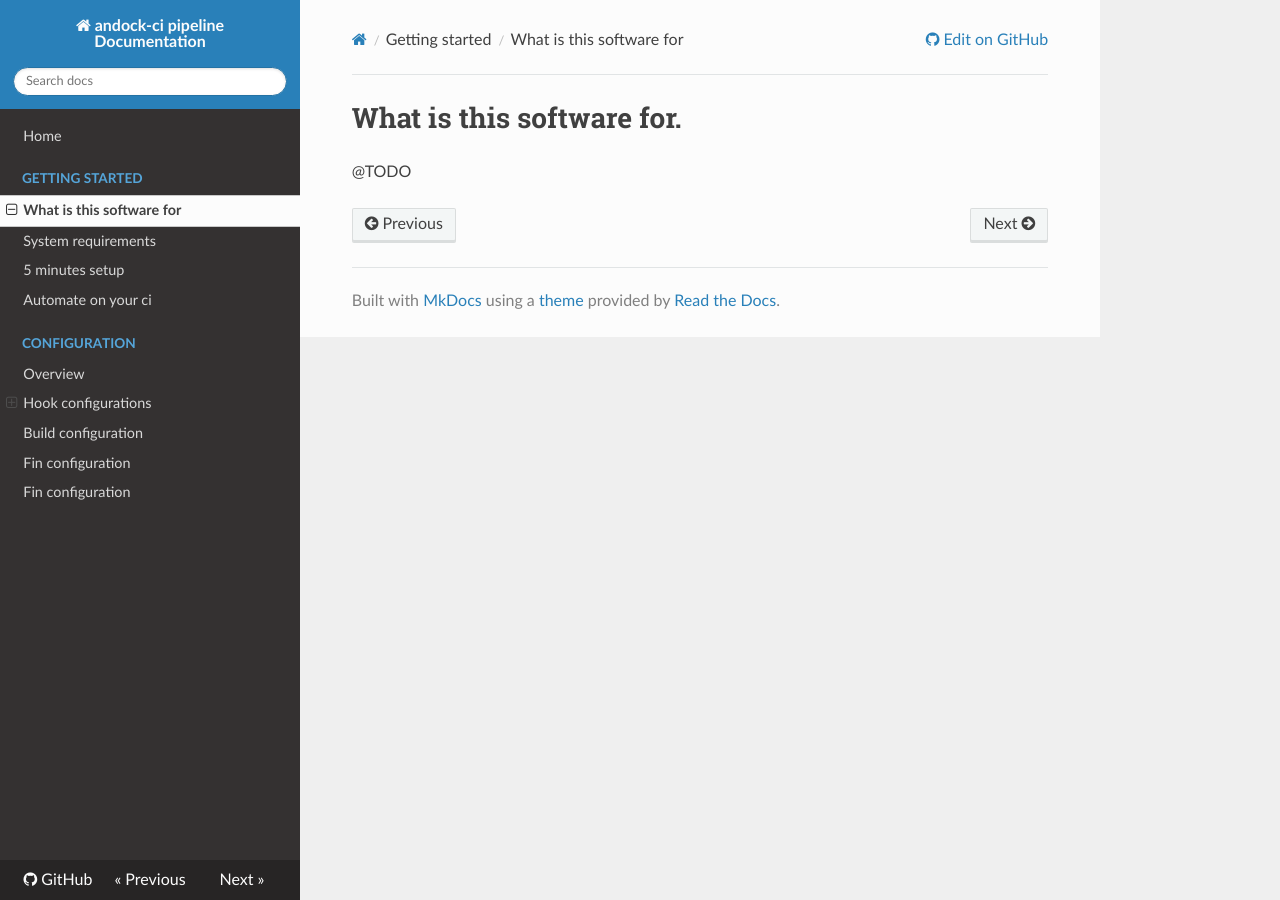
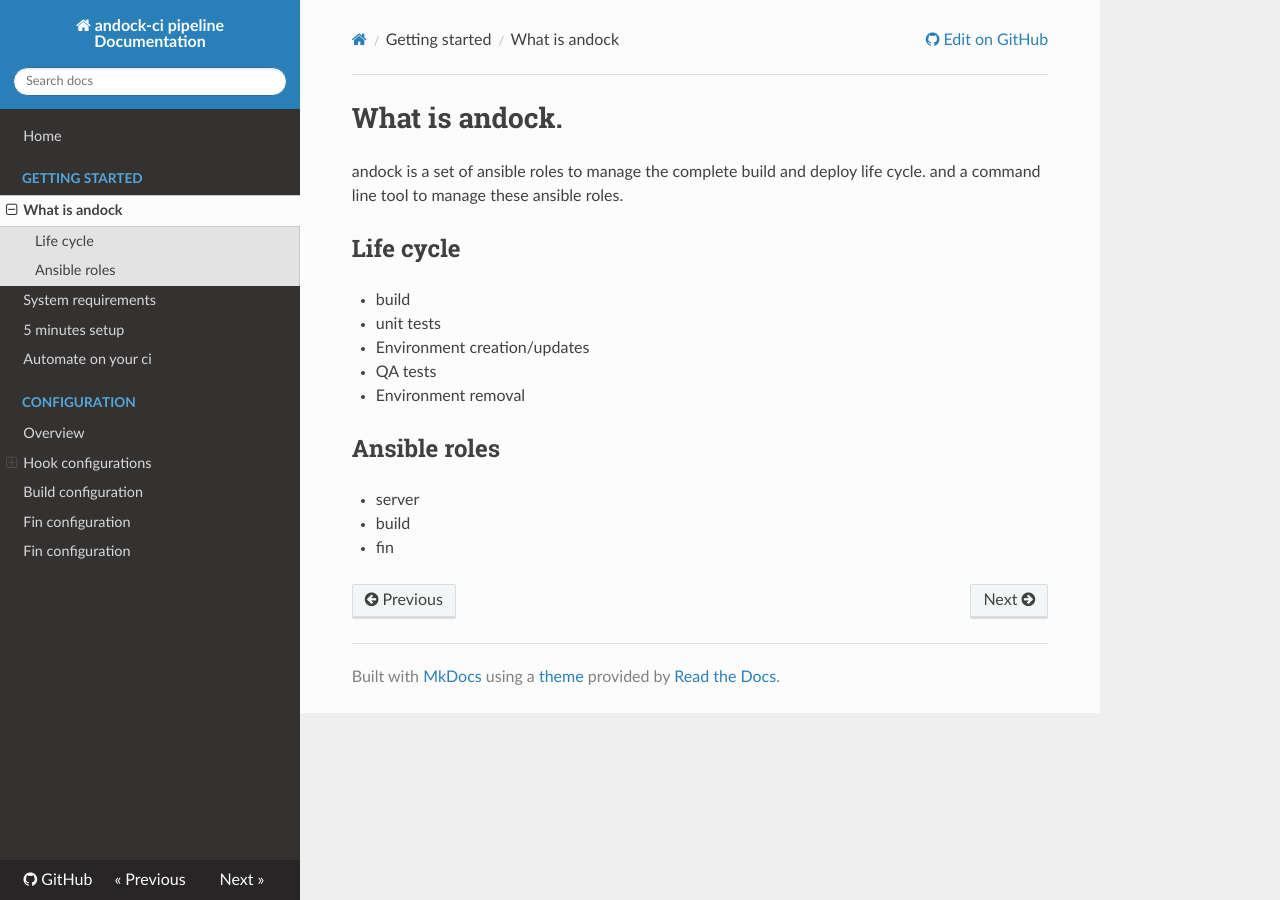
Before and after one commit to andock-ci/andock-ci-pipeline, an MkDocs documentation site: the page built from docs/getting-started/the-software.md, in a window 1280 px wide. Built offline with MkDocs 1.6.1, drawn with Linux system fonts in a browser that asks for light colours; nearby versions of some CDN libraries; old or Windows-style settings are respelled for this version of MkDocs.

Commit message:
Update documentation.

```diff
--- a/docs/getting-started/the-software.md
+++ b/docs/getting-started/the-software.md
@@ -1,3 +1,14 @@
-# What is this software for.
+# What is andock.
+andock is a set of ansible roles to manage the complete build and deploy life cycle. and a command line tool to manage these ansible roles.
 
-@TODO
+## Life cycle
+* build
+* unit tests
+* Environment creation/updates
+* QA tests
+* Environment removal
+
+## Ansible roles
+* server
+* build
+* fin
--- a/mkdocs.yml
+++ b/mkdocs.yml
@@ -7,7 +7,7 @@ markdown_extensions:
 pages:
   - Home: index.md
   - Getting started:
-    - What is this software for: getting-started/the-software.md
+    - What is andock: getting-started/the-software.md
     - System requirements: getting-started/system-requirements.md
     - 5 minutes setup: getting-started/docksal.md
     - Automate on your ci: getting-started/ci.md
```
Also changed, not shown: README.md (+1 -5 lines), docs/getting-started/docksal.md (+5 -5 lines), docs/index.md (+7 -1 lines).
